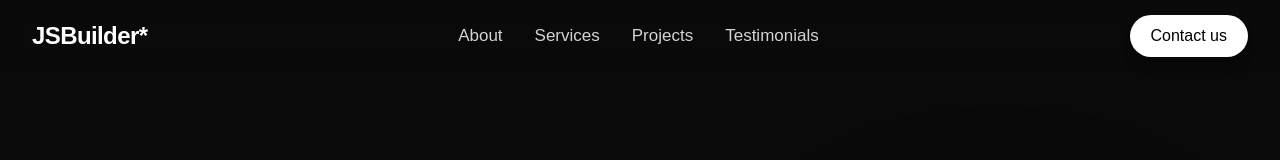
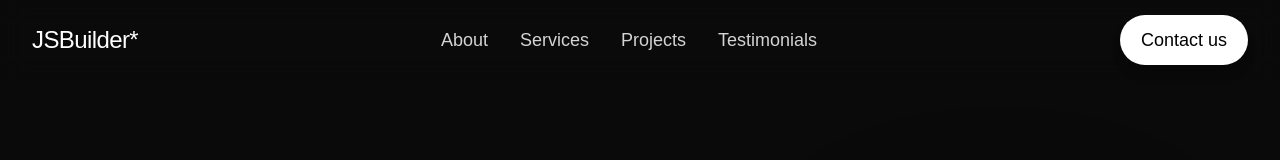
Before and after one commit to iamjitendrasuthar/JS-Builder-Black, a Next.js app: page / in a window 1280 px wide. Shown: the top 160 px of the page. Built offline with nearby package versions, Linux system fonts and the light colour scheme; grey boxes are pictures that could not be loaded.

Commit message:
Font bold

```diff
--- a/Components/Navbar.jsx
+++ b/Components/Navbar.jsx
@@ -12,7 +12,7 @@ const Navbar = () => {
     // Is container par glass effect hai jo pure menu par apply hoga
     <nav className="fixed w-full z-50 top-0 bg-[#0a0a0a]/50 backdrop-blur-md">
       <div className="max-w-7xl mx-auto px-4 sm:px-6 lg:px-8">
-        <div className="flex justify-between items-center h-16 lg:h-18">
+        <div className="flex justify-between items-center h-16 lg:h-20">
           {/* Logo */}
           <div
             className="flex-shrink-0 cursor-pointer"
@@ -20,7 +20,7 @@ const Navbar = () => {
               setIsOpen(false);
             }}
           >
-            <span className="text-white text-2xl font-bold tracking-tight">
+            <span className="text-white text-2xl font-medium tracking-tight">
               JSBuilder*
             </span>
           </div>
@@ -30,7 +30,7 @@ const Navbar = () => {
             {links.map((link) => (
               <button
                 key={link}
-                className="text-neutral-300 hover:text-white transition-colors text-[17px] font-medium cursor-pointer"
+                className="text-neutral-300 hover:text-white transition-colors text-[18px] cursor-pointer"
               >
                 {link}
               </button>
@@ -39,7 +39,10 @@ const Navbar = () => {
 
           {/* CTA */}
           <div className="hidden md:flex">
-            <button className="px-5 py-2 rounded-full bg-white text-black font-medium border border-transparent transition-all duration-300 hover:bg-white/20 hover:text-white hover:border-white/30 text-[16px] shadow-lg cursor-pointer">
+            <button
+              className="px-5 py-2.5 text-base
+    sm:px-5 sm:py-2.5 sm:text-lg rounded-full bg-white text-black border border-transparent transition-all duration-300 hover:bg-white/20 hover:text-white hover:border-white/30 text-[16px] shadow-lg cursor-pointer"
+            >
               Contact us
             </button>
           </div>
@@ -84,7 +87,7 @@ const Navbar = () => {
                 onClick={() => {
                   setIsOpen(false);
                 }}
-                className="w-full max-w-[320px] mt-6 px-6 py-4 text-center text-base font-bold bg-white text-black rounded-full shadow-2xl active:scale-95 transition-transform cursor-pointer"
+                className="w-full max-w-[320px] mt-6 px-6 py-4 text-center text-base font-medium bg-white text-black rounded-full shadow-2xl active:scale-95 transition-transform cursor-pointer"
               >
                 Contact us
               </button>
```
